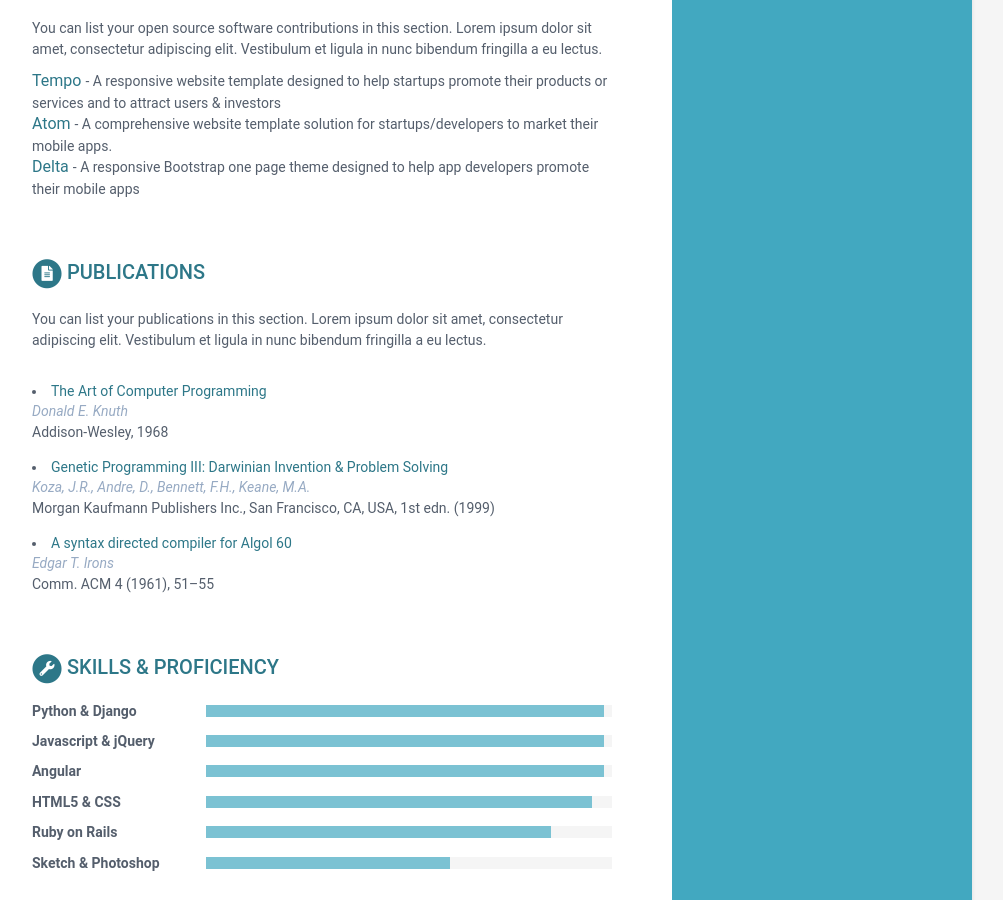
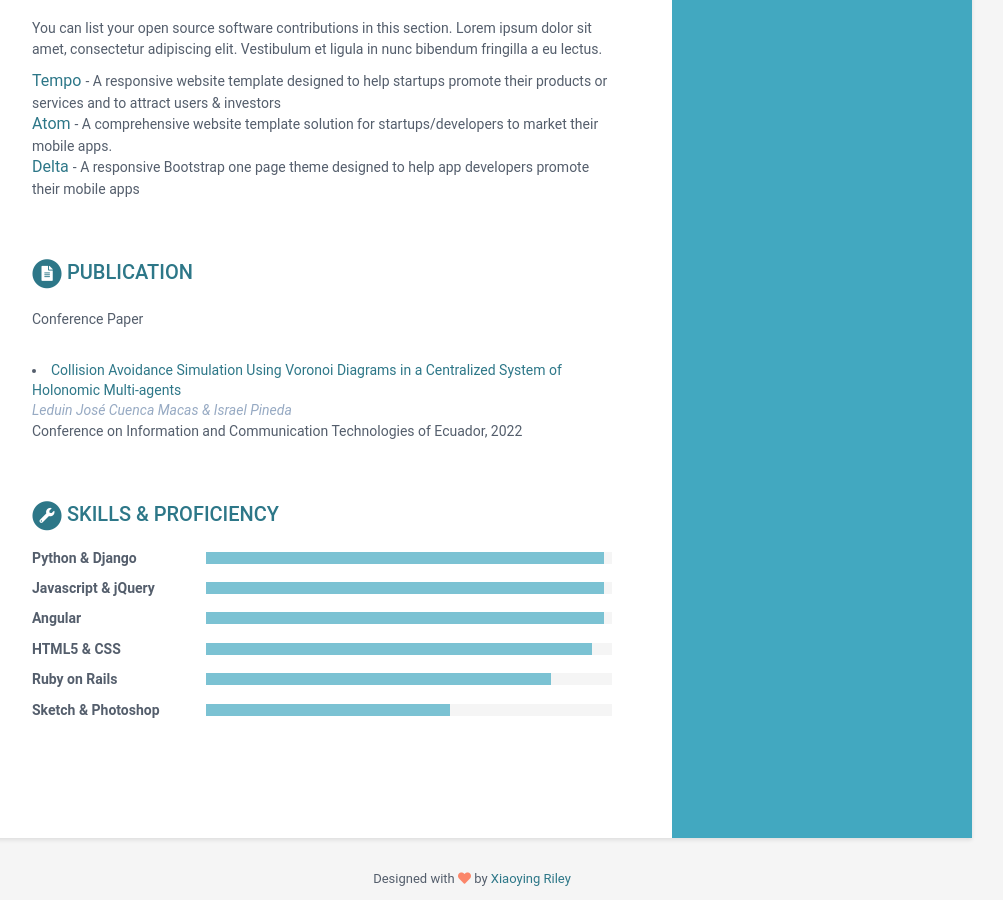
Before and after one commit to pepeleduin/pepeleduin.github.io, a Jekyll site: the page built from index.html, in a window 1280 px wide and 900 px high, scrolled down 2701 px. Shown: the whole window, without its empty margins (168-1171 px from the left). Built offline with Jekyll 4.4.1, drawn with Linux system fonts in a browser that asks for light colours.

Commit message:
Add publication

```diff
--- a/_data/data.yml
+++ b/_data/data.yml
@@ -223,26 +223,14 @@ oss:
       tagline: "A responsive Bootstrap one page theme designed to help app developers promote their mobile apps"
 
 publications:
-  title: Publications
+  title: Publication
   intro: |
-    You can list your publications in this section. Lorem ipsum dolor sit
-    amet, consectetur adipiscing elit. Vestibulum et ligula in nunc
-    bibendum fringilla a eu lectus.
+    Conference Paper
   papers:
-    - title: The Art of Computer Programming
-      link: "#"
-      authors: Donald E. Knuth
-      conference: Addison-Wesley, 1968
-
-    - title: "Genetic Programming III: Darwinian Invention &amp; Problem Solving"
-      link: "#"
-      authors: Koza, J.R., Andre, D., Bennett, F.H., Keane, M.A.
-      conference: "Morgan Kaufmann Publishers Inc., San Francisco, CA, USA, 1st edn. (1999)"
-
-    - title: A syntax directed compiler for Algol 60
-      link: "#"
-      authors: Edgar T. Irons
-      conference: "Comm. ACM 4 (1961), 51–55"
+    - title: Collision Avoidance Simulation Using Voronoi Diagrams in a Centralized System of Holonomic Multi-agents
+      link: "https://link.springer.com/chapter/10.1007/978-3-031-18272-3_2"
+      authors: Leduin José Cuenca Macas & Israel Pineda
+      conference: Conference on Information and Communication Technologies of Ecuador, 2022
 
 skills:
   title: Skills &amp; Proficiency
```
